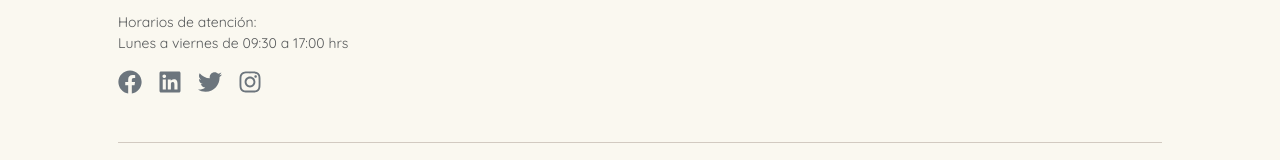
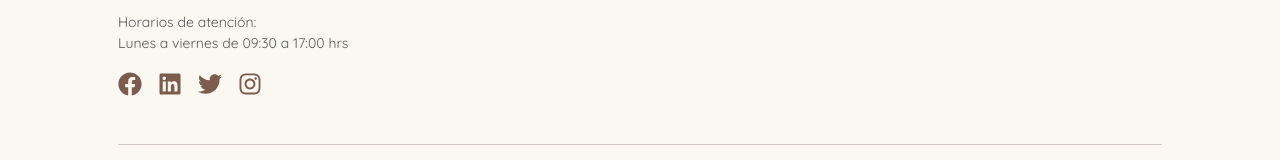
Before and after one commit to Mariel0327-hub/GlutenFree-Market, a React (Vite) app in the folder client/: page / in a window 1280 px wide. Shown: the part 4262-4422 px from the top of the page. Built offline with nearby package versions, Linux system fonts and the light colour scheme; no server answers.

Commit message:
feat: redes sociales en footer y detalle de producto

```diff
--- a/client/src/assets/css/Footer.css
+++ b/client/src/assets/css/Footer.css
@@ -48,13 +48,13 @@
 }
 
 .footer-column-nosotros {
-  max-width: 350px; /* Evita que el texto se estire demasiado */
-  text-align: justify; /* Hace que los bordes del texto se vean limpios */
-  line-height: 1.5; /* Mejora la legibilidad */
-  font-size: 0.9rem; /* Un pelo más pequeño ayuda a que no se vea tan pesado */
+  max-width: 350px;
+  text-align: justify;
+  line-height: 1.5;
+  font-size: 0.9rem;
 }
 
 .footer-column-nosotros h5 {
-  text-align: left; /* El título siempre alineado a la izquierda */
+  text-align: left;
   margin-bottom: 1.5rem;
 }
--- a/client/src/components/Footer.jsx
+++ b/client/src/components/Footer.jsx
@@ -53,10 +53,41 @@ export default function Footer() {
               Lunes a viernes de 09:30 a 17:00 hrs
             </p>
             <div className="d-flex gap-3 mt-3">
-              <FaFacebook size={24} className="text-secondary" />
-              <FaLinkedin size={24} className="text-secondary" />
-              <FaTwitter size={24} className="text-secondary" />
-              <FaInstagram size={24} className="text-secondary" />
+              <a
+                href="https://www.facebook.com"
+                target="_blank"
+                rel="noopener noreferrer"
+                className="social-icon"
+              >
+                <FaFacebook size={24} />
+              </a>
+
+              <a
+                href="https://www.linkedin.com"
+                target="_blank"
+                rel="noopener noreferrer"
+                className="social-icon"
+              >
+                <FaLinkedin size={24} />
+              </a>
+
+              <a
+                href="https://www.twitter.com"
+                target="_blank"
+                rel="noopener noreferrer"
+                className="social-icon"
+              >
+                <FaTwitter size={24} />
+              </a>
+
+              <a
+                href="https://www.instagram.com"
+                target="_blank"
+                rel="noopener noreferrer"
+                className="social-icon"
+              >
+                <FaInstagram size={24} />
+              </a>
             </div>
           </Col>
 
--- a/client/src/components/ProductDetail.jsx
+++ b/client/src/components/ProductDetail.jsx
@@ -7,10 +7,13 @@ import "../assets/css/ProductDetail.css";
 import TestimonialsSection from "./TestimonialsSection";
 import { UserContext } from "../context/UserContext";
 import { OrderContext } from "../context/OrderContext";
+import { CartContext } from "../context/CartContext";
+
 
 const ProductDetail = () => {
   const { id } = useParams();
-  const { products, addToCart } = useContext(ProductContext);
+  const { products} = useContext(ProductContext);
+  const { addToCart } = useContext(CartContext);
   const [cantidad, setCantidad] = useState(1);
   const { user } = useContext(UserContext);
   const { userHasPurchasedProduct } = useContext(OrderContext);
```
